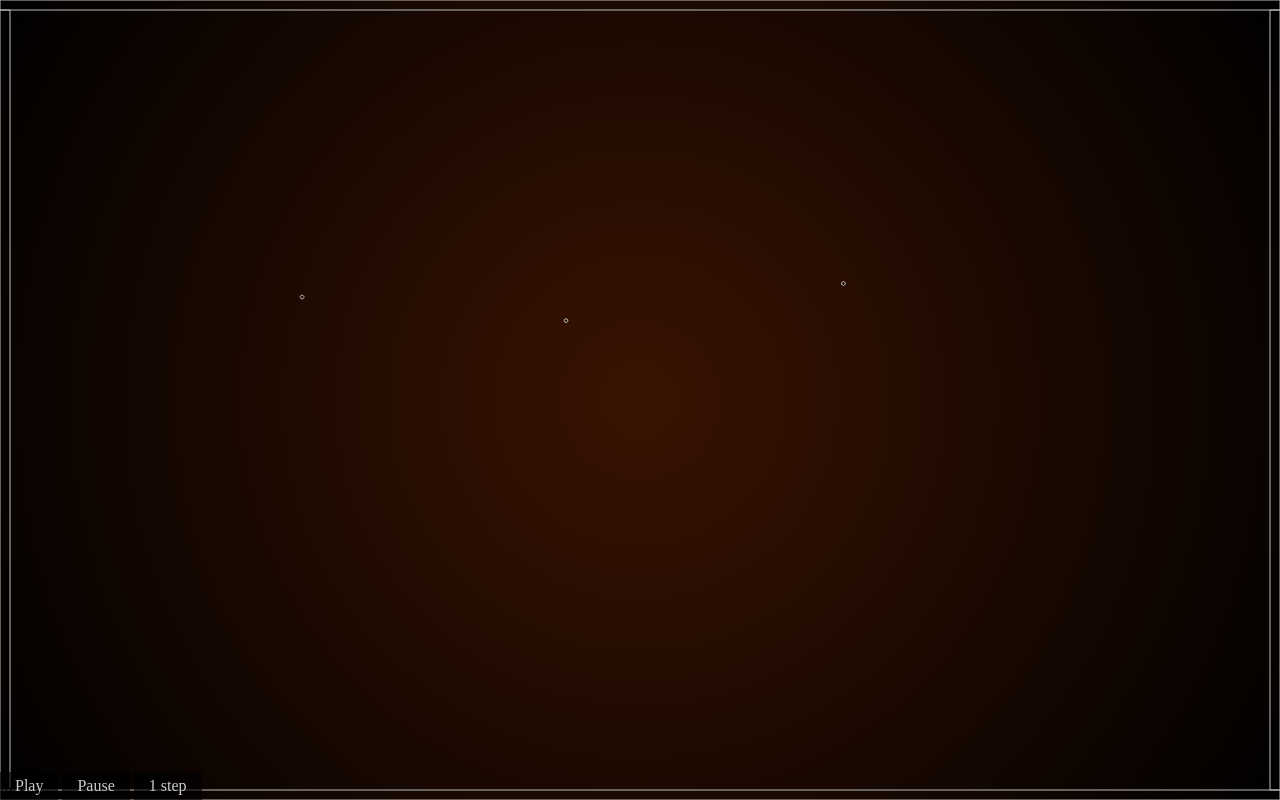
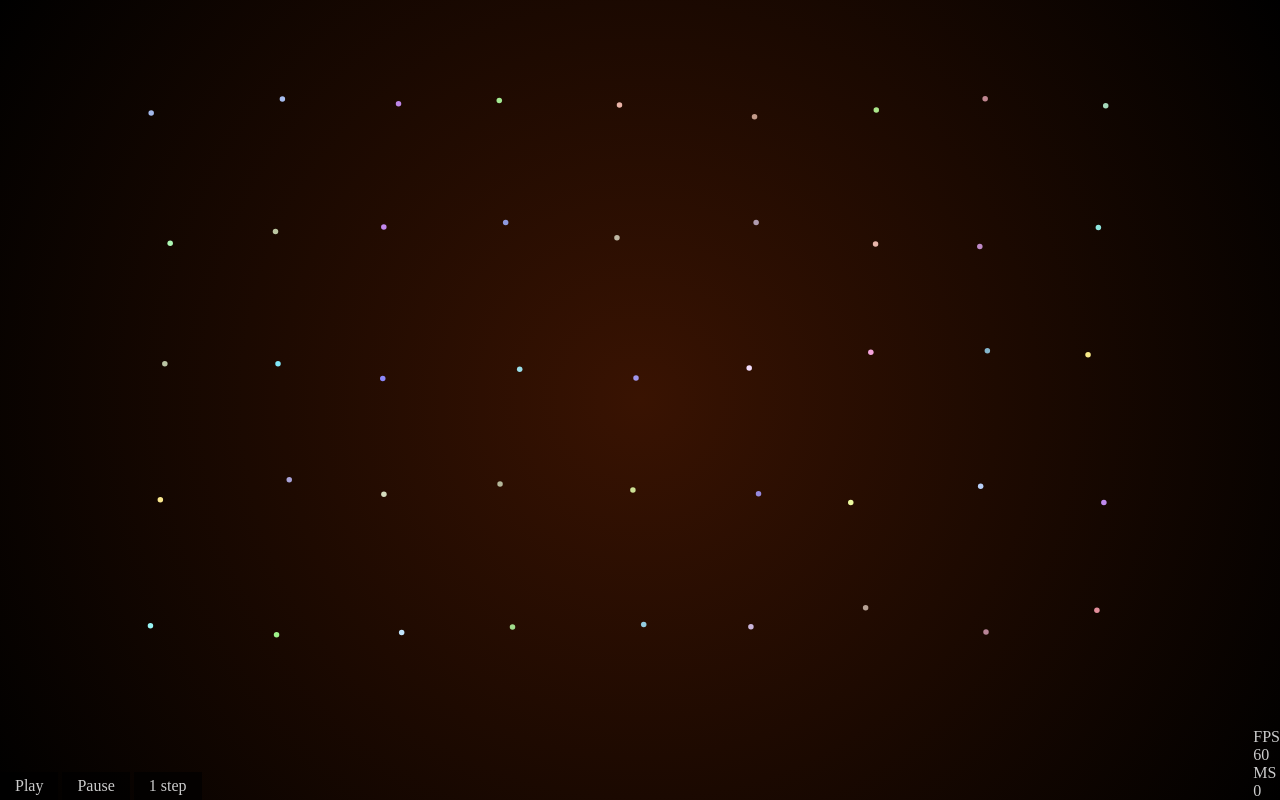
Before and after one commit to sebRomeo/simulateur-de-particules-javascript, a plain HTML site: page index.html in a window 1280 px wide. Both pictures are taken after a click on the element "Play". Drawn offline with Linux system fonts and the light colour scheme.

Commit message:
nearly working

```diff
--- a/index.html
+++ b/index.html
@@ -9,7 +9,10 @@
 
 <body>
     <div><canvas id="scene" style="width:100vw;height:100vh"></canvas></div>
-    <div id="stats"></div>
+    <div id="stats">
+        <div>FPS<br><span id='stat-fps'></span></div>
+        <div>MS<br><span id='stat-main'></span></div>
+    </div>
     <div id="controls">
         <div id='controls-play'>Play</div>
         <div id='controls-pause'>Pause</div>
@@ -18,9 +21,12 @@
     <script src="./libs/matter.js"></script>
     <script src="./libs/utils.js"></script>
     <script src="./libs/jquery.js"></script>
+    <script src="./libs/vector2.js"></script>
+    <script src="./varz.js"></script>
     <script src="./loop.js"></script>
     <script src="./stats.js"></script>
     <script src="./main.js"></script>
+    <script>init();</script>
 </body>
 
 </html>
--- a/loop.js
+++ b/loop.js
@@ -1,60 +1,89 @@
+let frame = 0;
+function loop(timestamp) {
+    stats.loopStart(timestamp);
+    let i1, i2, checked;
+    // we just begin the second loop with i+1 because previous pairs have been tested
+    for (i1 = 0; i1 < nbParticules; i1++) {
+        const P1 = Particules[i1];
+        checked = i1 + 1;
+        for (i2 = checked; i2 < nbParticules; i2++) {
+            const P2 = Particules[i2];
 
-function loop(config) {
-    const disableGravity = config.gravity.value === 0;
-    stats.registerEvents();
-    return () => {
-        stats.timeStart('main');
-        const bodies = Composite.allBodies(world);
-        let i1, i2, checked;
-        const nbBodies = bodies.length;
-        // we just begin the second loop with i+1 because previous pairs have been tested
-        for (i1 = 0; i1 < nbBodies; i1++) {
-            const bodyA = bodies[i1];
-            const { mass: mass1, position: positionA, isStatic: isStaticA } = bodyA;
-            if (isStaticA) continue;
-            checked = i1 + 1;
-            for (i2 = checked; i2 < nbBodies; i2++) {
-                const bodyB = bodies[i2];
-                const { mass: mass2, position: positionB, isStatic: isStaticB } = bodyB;
-                if (isStaticB) continue;
-                const distance = Math.hypot(positionB.x - positionA.x, positionB.y - positionA.y);
-                // console.log(`distance`, distance) // 551
-                // console.log('targetAngleA', targetAngleA) // 1.6
-                // console.log('targetAngleB', targetAngleB) // -1.6
-                // console.log(`bodyA.force`, bodyA.force) // { x, y }
-                // console.log(`bodyA.size`, bodyA.size) // { x, y }
+            const distanceSquared = ((P2.position.x - P1.position.x) ** 2) + ((P2.position.y - P1.position.y) ** 2);
 
-                if (distance < config.minDistanceForCollisionDetection) processColisions(bodyA, bodyB);
+            processColisions(P1, P2, distanceSquared);
 
-                if (!disableGravity) {
-                    const gravityValue = config.gravity.value * ((gravitationalConstant * mass1 * mass2) / (distance ** 2))
+            if (!config.disableGravity) {
+                const gravityValue = config.gravity.value * ((gravitationalConstant * P1.mass * P2.mass) / distanceSquared)
 
-                    const deltaVectorA = Matter.Vector.sub(positionB, positionA);
-                    const normalizedDeltaA = Matter.Vector.normalise(deltaVectorA);
-                    const normalizedDeltaB = { x: 0 - normalizedDeltaA.x, y: 0 - normalizedDeltaA.y };
-                    const forceVectorA = Matter.Vector.mult(normalizedDeltaA, gravityValue);
-                    const forceVectorB = Matter.Vector.mult(normalizedDeltaB, gravityValue);
-                    Body.applyForce(bodyA, positionA, forceVectorA);
-                    Body.applyForce(bodyB, positionB, forceVectorB);
+                const deltaVectorA = Vector.sub(P2.position, P1.position);
+                const normalizedDeltaA = Vector.norm(deltaVectorA);
+                const normalizedDeltaB = { x: 0 - normalizedDeltaA.x, y: 0 - normalizedDeltaA.y };
+                const forceVectorA = Vector.mult(normalizedDeltaA, gravityValue);
+                const forceVectorB = Vector.mult(normalizedDeltaB, gravityValue);
+                P1.force.x += forceVectorA.x;
+                P1.force.y += forceVectorA.y;
+                P2.force.x += forceVectorB.x;
+                P2.force.y += forceVectorB.y;
+            }
+        }
+    }
+
+    ctx.clearRect(0, 0, w, h);
+    for (const P of Particules) {
+        P.position = Vector.add(P.position, P.force); // apply force
+        draw(P);
+        P.collisionChecked = false;
+    }
+
+    if (!simulation.paused) window.requestAnimationFrame(loop);
+}
 
 
-                    //Body.applyForce(myBody, myBody.position, forceVector);
-                    /*
-                                        const targetAngleA = Matter.Vector.angle(positionA, positionB);
-                                        const targetAngleB = 0 - targetAngleA;
-                                        console.log(`gravityValueA`, mass1, gravityValue)
+function processColisions(P1, P2, distanceSquared) {
+    if (distanceSquared < (P1.radius + P2.radius) ** 2 && !P1.collisionChecked && !P2.collisionChecked) {
+        // only one collision per frame
+        P1.collisionChecked = true;
+        P2.collisionChecked = true;
+        /* TODO test for perf between those 2 working functions
+                const distance = Math.sqrt(distanceSquared)
 
-                                        Body.applyForce(bodyA, positionA, {
-                                            x: Math.sin(targetAngleA) * gravityValue,
-                                            y: Math.cos(targetAngleA) * gravityValue
-                                        });
-                                        Body.applyForce(bodyB, positionB, {
-                                            x: Math.sin(targetAngleB) * gravityValue,
-                                            y: Math.cos(targetAngleB) * gravityValue
-                                        }); */
-                }
-            }
-        }
-        stats.timeEnd('main');
+                const vCollisionNorm = { x: (P2.position.x - P1.position.x) / distance, y: (P2.position.y - P1.position.y) / distance };
+
+                const vRelativeVelocity = { x: P1.force.x - P2.force.x, y: P1.force.y - P2.force.y };
+
+                const speed = (vRelativeVelocity.x * vCollisionNorm.x + vRelativeVelocity.y * vCollisionNorm.y) * 0.01;
+
+                const impulse = 2 * speed / (P1.mass + P2.mass);
+                P1.force.x -= (impulse * P2.mass * vCollisionNorm.x);
+                P1.force.y -= (impulse * P2.mass * vCollisionNorm.y);
+                P2.force.x += (impulse * P1.mass * vCollisionNorm.x);
+                P2.force.y += (impulse * P1.mass * vCollisionNorm.y); */
+
+        var m1 = P1.mass
+        var m2 = P2.mass
+        var theta = -Math.atan2(P2.position.y - P1.position.y, P2.position.x - P1.position.x);
+        console.log(`theta`, theta)
+        var v1 = rotate(P1.force, theta);
+        var v2 = rotate(P2.force, theta);
+        var u1 = rotate({ x: v1.x * (m1 - m2) / (m1 + m2) + v2.x * 2 * m2 / (m1 + m2), y: v1.y }, -theta);
+        var u2 = rotate({ x: v2.x * (m2 - m1) / (m1 + m2) + v1.x * 2 * m1 / (m1 + m2), y: v2.y }, -theta);
+        console.log(`v1,v2,u1,u2`, v1, v2, u1, u2)
+
+        P1.force.x = u1.x;
+        P1.force.y = u1.y;
+        P2.force.x = u2.x;
+        P2.force.y = u2.y;
     }
 }
+
+function draw(P) {
+    ctx.beginPath();
+    ctx.arc(P.position.x, P.position.y, P.radius, 0, 2 * Math.PI, false);
+    ctx.fillStyle = P.color;
+    ctx.fill();
+}
+
+function rotate(v, theta) {
+    return { x: v.x * Math.cos(theta) - v.y * Math.sin(theta), y: v.x * Math.sin(theta) + v.y * Math.cos(theta) };
+}
--- a/main.js
+++ b/main.js
@@ -1,133 +1,71 @@
-/* global Matter */
-
-let w = window.innerWidth
-let h = window.innerHeight
-const gravitationalConstant = 6.67408 * Math.pow(10, -2);// Math.pow(10, -11);
-
 window.addEventListener('resize', () => (w = window.innerWidth) && (h = window.innerHeight))
 
-const { Engine, Render, Runner, Body, Events, Composite, Composites, Common, MouseConstraint, Mouse, World, Bodies, Vector } = Matter;
+const canvas = document.getElementById('scene');
+const ctx = canvas.getContext('2d');
+canvas.width = w;
+canvas.height = h;
 
-const config = {
-    particleNb: { name: `Nombre de particules`, value: 0.05, randomization: 0.2 },
-    particleSpeed: { name: `Vitesse des particules`, value: 0.5, randomization: 0.2 },
-    particleWeight: { name: `Poids des particules`, value: 0.5 },
-    particlePosition: { name: `Position des particules`, randomization: 0.2 },
-    particleSize: { name: `Taille des particules`, value: 0.1, randomization: 0 },
-    gravity: { name: `Gravité`, value: 0.5 },
-    restitution: { name: `Rebond`, value: 1 },
-    atmos: { name: `Atmosphere`, value: 1, randomization: 0.2 },
-    colors: { name: `Couleurs`, value: 0.5, randomization: 0.2 },
-    collidableBorders: true,
-};
-// determine la distance a partir de laquelle le calcul de colision est ignoré
-config.minDistanceForCollisionDetection = config.particleSize.value * 10;
-
-
-
-
-
-
-// create engine
-const engine = Engine.create()
-
-// create renderer
-var render = Render.create({
-    canvas: document.getElementById('scene'),
-    engine,
-    options: {
-        width: w,
-        height: h,
-        wireframes: true,
-        wireframeBackground: 'transparent',
-        background: 'transparent',
-    }
-});
-Render.run(render);
-var runner = Runner.create({
-    // fps: 10,
-    // correction: 1,
-    // deltaSampleSize: 60,
-    // counterTimestamp: 0,
-    // frameCounter: 0,
-    // deltaHistory: [],
-    // timePrev: null,
-    // timeScalePrev: 1,
-    // frameRequestId: null,
-    // isFixed: true,
-    // enabled: true
-});
-
-const world = engine.world;
-world.gravity.y = 0;
 
 const simulation = {
     paused: true,
-    play: () => Runner.run(runner, engine),
-    pause: () => Runner.stop(runner),
-    stepForward: () => Runner.tick(runner, engine),
+    play: () => {
+        simulation.paused = false;
+        loop();
+    },
+    pause: () => simulation.paused = true,
+    stepForward: () => loop(),
 }
 
 $('#controls-play').click(() => simulation.play());
 $('#controls-pause').click(() => simulation.pause());
 $('#controls-step-forward').click(() => simulation.stepForward());
 
+const Particules = [];
+
 function init() {
 
     const newColor = () => {
-        const rdnClr = () => 255 - (random(0, 255) * config.colors.value);
-        return { fillStyle: `rgb(${rdnClr()},${rdnClr()},${rdnClr()})` };
+        const rdnClr = () => Math.round(255 - (random(0, 255) * config.colors.value));
+        return `rgb(${rdnClr()},${rdnClr()},${rdnClr()})`;
     }
 
-    const globalBodiesOptions = {
-        friction: 0,
-        frictionAir: 0,
-        frictionStatic: 0,
-        restitution: config.restitution.value,
-    };
+    const averageParticleSize = minMax(config.particleSize.value, 0.1, 1) * 10;
 
-    if (config.collidableBorders) {
-        const bodies = [
-            // origin is mass center
-            Bodies.rectangle(w / 2, 5, w, 10, { isStatic: true, render: { fillStyle: 'rgba(0,0,0,0)' }, ...globalBodiesOptions }), // top
-            Bodies.rectangle(w / 2, h - 5, w, 10, { isStatic: true, render: { fillStyle: 'rgba(0,0,0,0)' }, ...globalBodiesOptions }), // bottom
-            Bodies.rectangle(w - 5, h / 2, 10, h - 20, { isStatic: true, render: { fillStyle: 'rgba(0,0,0,0)' }, ...globalBodiesOptions }), // right
-            Bodies.rectangle(5, h / 2, 10, h - 20, { isStatic: true, render: { fillStyle: 'rgba(0,0,0,0)' }, ...globalBodiesOptions }) // left
-        ]
-        // scene code
-        World.add(world, bodies);
+    const whRatio = w / h;
+    const horizontalMargin = 150;
+    const verticalMargin = horizontalMargin / whRatio;
+    const nbColumns = Math.floor(config.particleNb.value * 50);
+    const nbRows = Math.max(Math.floor(nbColumns / whRatio), 1);
+    const horizontalGap = (w - horizontalMargin - (nbColumns * averageParticleSize)) / ((nbColumns - 1) || 1)
+    const verticalGap = (h - verticalMargin - (nbRows * averageParticleSize)) / ((nbRows - 1) || 1)
+
+    for (let x = horizontalMargin; x < w - horizontalMargin; x += horizontalGap) {
+        for (let y = verticalMargin; y < h - verticalMargin; y += verticalGap) {
+            const size = randomize(config.particleSize.value, 1, 10, config.particleSize.randomization);
+            const radius = size / 2;
+            nbParticules++;
+            Particules.push({
+                position: {
+                    x: randomize(0.5, x - horizontalGap, x + horizontalGap, config.particlePosition.randomization),
+                    y: randomize(0.5, y - verticalGap, y + verticalGap, config.particlePosition.randomization),
+                },
+                force: {
+                    x: 0,
+                    y: 0,
+                },
+                mass: Math.PI * (radius ** 2) * config.particleDensity.value,
+                color: newColor(),
+                size,
+                radius,
+                collisionChecked: false,
+            });
+        }
     }
 
-    const particleSize = minMax(config.particleSize.value, 0.1, 1) * 10;
-
-    const whRatio = w / h;
-    const nbColumns = config.particleNb.value * 50;
-    const nbRows = Math.floor(nbColumns / whRatio);
-    const rowGap = ((w - 20) / (nbColumns + 2)) - particleSize;
-    const verticalMargin = 300
-    const horizontalMargin = 300
-
-    var stack = Composites.stack(horizontalMargin, verticalMargin, nbColumns, nbRows, rowGap, rowGap, function (x, y) {
-
-        const size = randomize(config.particleSize.value, 1, 10, config.particleSize.randomization);
-        const density = config.particleWeight.value;
-        const x2 = minMax(randomize(0.5, x - rowGap, x + rowGap, config.particlePosition.randomization), 15, w - 15);
-        const y2 = minMax(randomize(0.5, y - rowGap, y + rowGap, config.particlePosition.randomization), 15, h - 15);
-
-        return Bodies.circle(x2, y2, size, { size, density, render: newColor(), inertia: Infinity, ...globalBodiesOptions });
-    });
-
-    World.add(world, stack);
-
-    // fit the render viewport to the scene
-    Render.lookAt(render, { min: { x: 0, y: 0 }, max: { x: w, y: h } });
-
-    Events.on(engine, 'beforeUpdate', loop(config));
+    stats.registerEvents();
 };
 
 
-
-function processColisions() { }
 
 function randomize(value, min, max, randomizationStrength) {
     const expectedValue = value * (max - min) + min;
@@ -135,6 +73,3 @@ function randomize(value, min, max, randomizationStrength) {
     //console.log(Math.round(expectedValue), Math.round(randomizedValue), Math.round(expectedValue * (1 - randomizationStrength) + randomizedValue * randomizationStrength))
     return expectedValue * (1 - randomizationStrength) + randomizedValue * randomizationStrength;
 }
-
-
-init();
--- a/stats.js
+++ b/stats.js
@@ -1,33 +1,44 @@
 const stats = {
     maxLengthForDurationArray: 16,
+    lastStart: {},
+    durations: {},
+    lastTimeStamp: performance.now(),
+    percent: {},
+    fps: [1],
     registerEvents(eventNames = []) {
         eventNames.push('main')
-        this.lastStart = {};
-        this.durations = {};
-        this.percent = {};
         for (const eventName of eventNames) {
             this.lastStart[eventName] = Date.now();
             this.durations[eventName] = [0];
             this.percent[eventName] = 0.1;
-            $('#stats').append(`<div>${eventName}<br><span id='stat-${eventName}'></span></div>`)
+            if (eventName !== 'main') $('#stats').append(`<div>${eventName}<br><span id='stat-${eventName}'></span></div>`)
         }
         setInterval(this.updateUI.bind(this), 1000)
     },
-    timeStart(eventName) {
-        this.lastStart[eventName] = Date.now();
+    loopStart(timestamp) {
+        const msSinceLastFrame = timestamp - this.lastStart.main;
+        this.fps.push(Math.round(1000 / msSinceLastFrame));
+        if (this.fps.length > this.maxLengthForDurationArray) this.fps.shift();
+        this.lastStart.main = timestamp;
+    },
+    timeStart(eventName, timeStamp = performance.now()) {
+        this.lastStart[eventName] = timeStamp;
     },
     timeEnd(eventName) {
-        this.durations[eventName].push(Date.now() - this.lastStart[eventName]);
+        const msSinceLastFrame = performance.now() - this.lastStart[eventName];
+        this.durations[eventName].push(msSinceLastFrame);
         if (this.durations[eventName].length > this.maxLengthForDurationArray) this.durations[eventName].shift();
     },
     updateUI() {
-        const moyMainDurationToOne = 1 / moy(this.durations.main);
+        const moyMainDurations = moy(this.durations.main);
+        const moyMainDurationToOne = 1 / moyMainDurations;
         for (const eventName in this.durations) {
             if (eventName !== 'main') {
-                const durations = this.durations[eventName]
-                percent[eventName] = Math.round(moyMainDurationToOne * moy(durations) * 100)
-                document.getElementById(`stat-${eventName}`).innerHTML = percent[eventName]
-            }
+                const durations = this.durations[eventName];
+                percent[eventName] = Math.round(moyMainDurationToOne * moy(durations) * 100);
+                document.getElementById(`stat-${eventName}`).innerHTML = percent[eventName];
+            } else document.getElementById(`stat-${eventName}`).innerHTML = Math.round(moyMainDurations);
         }
+        document.getElementById(`stat-fps`).innerHTML = Math.round(moy(this.fps));
     }
 }
--- a/style.css
+++ b/style.css
@@ -3,7 +3,8 @@ body, html {
     background: radial-gradient(circle, rgba(57, 19, 2, 1) 0%, rgba(0, 0, 0, 1) 100%) no-repeat bottom;
     height: 100vh;
     margin: 0;
-    padding: 0
+    padding: 0;
+        color: #ccc;
 }
 
 #stats, #controls {
@@ -19,3 +20,7 @@ body, html {
 }
 
 #controls div {display:inline-block;}
+
+#stats {
+    right:0;
+}
--- /dev/null
+++ b/varz.js
@@ -0,0 +1,17 @@
+let w = window.innerWidth
+let h = window.innerHeight
+let nbParticules = 0;
+const gravitationalConstant = 6.67408 * Math.pow(10, -2);// Math.pow(10, -11);
+const config = {
+    particleNb: { name: `Nombre de particules`, value: 0.2, randomization: 0.2 },
+    particleSpeed: { name: `Vitesse des particules`, value: 0.5, randomization: 0.2 },
+    particleDensity: { name: `Densité des particules`, value: 0.5 },
+    particlePosition: { name: `Position des particules`, randomization: 0.2 },
+    particleSize: { name: `Taille des particules`, value: 0.5, randomization: 0 },
+    gravity: { name: `Gravité`, value: 0.5 },
+    restitution: { name: `Rebond`, value: 1 },
+    atmos: { name: `Atmosphere`, value: 1, randomization: 0.2 },
+    colors: { name: `Couleurs`, value: 0.5, randomization: 0.2 },
+    collidableBorders: false,
+};
+config.disableGravity = config.gravity.value === 0;
```
Also changed, not shown: libs/vector2.js (added).
